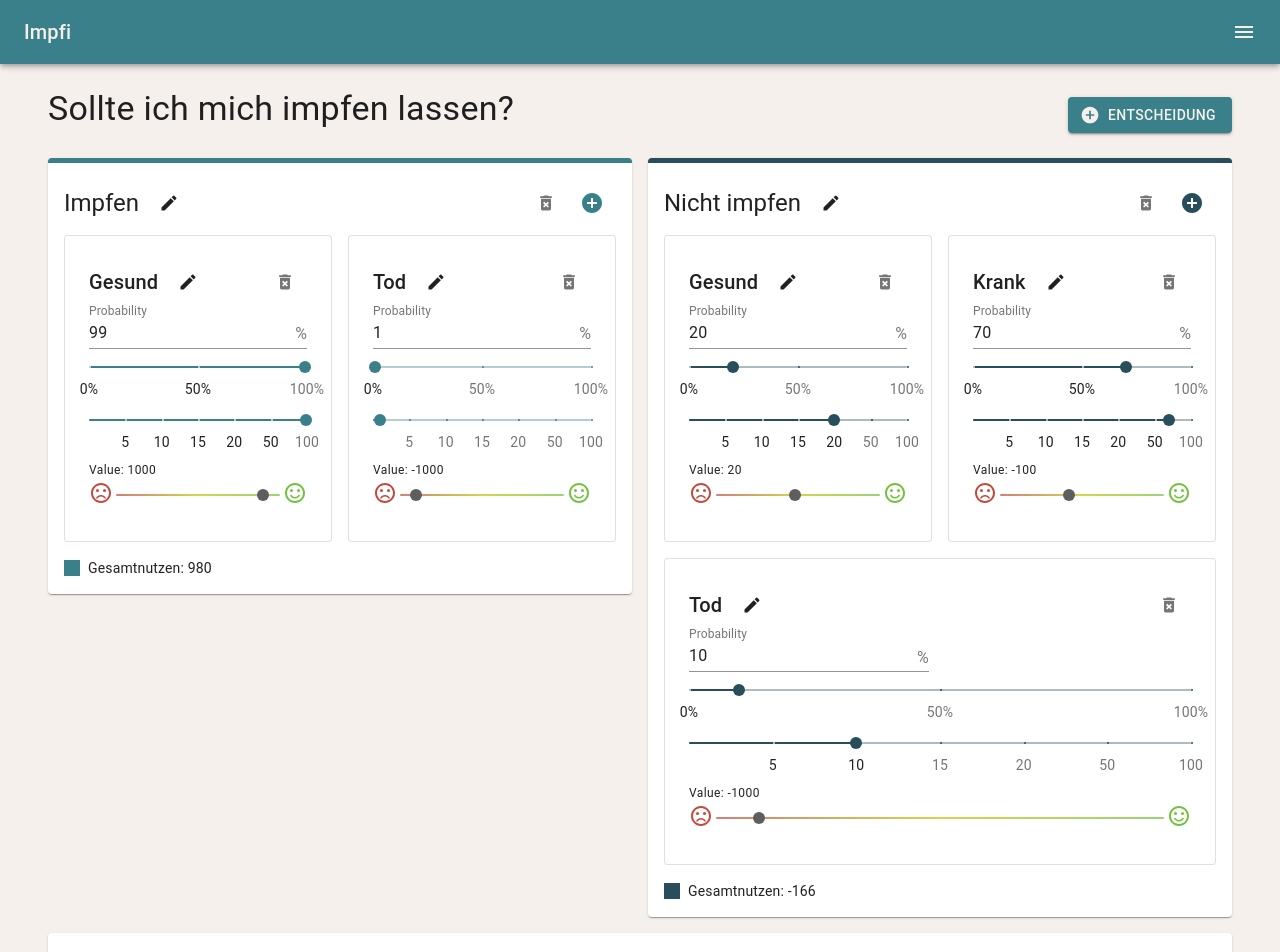
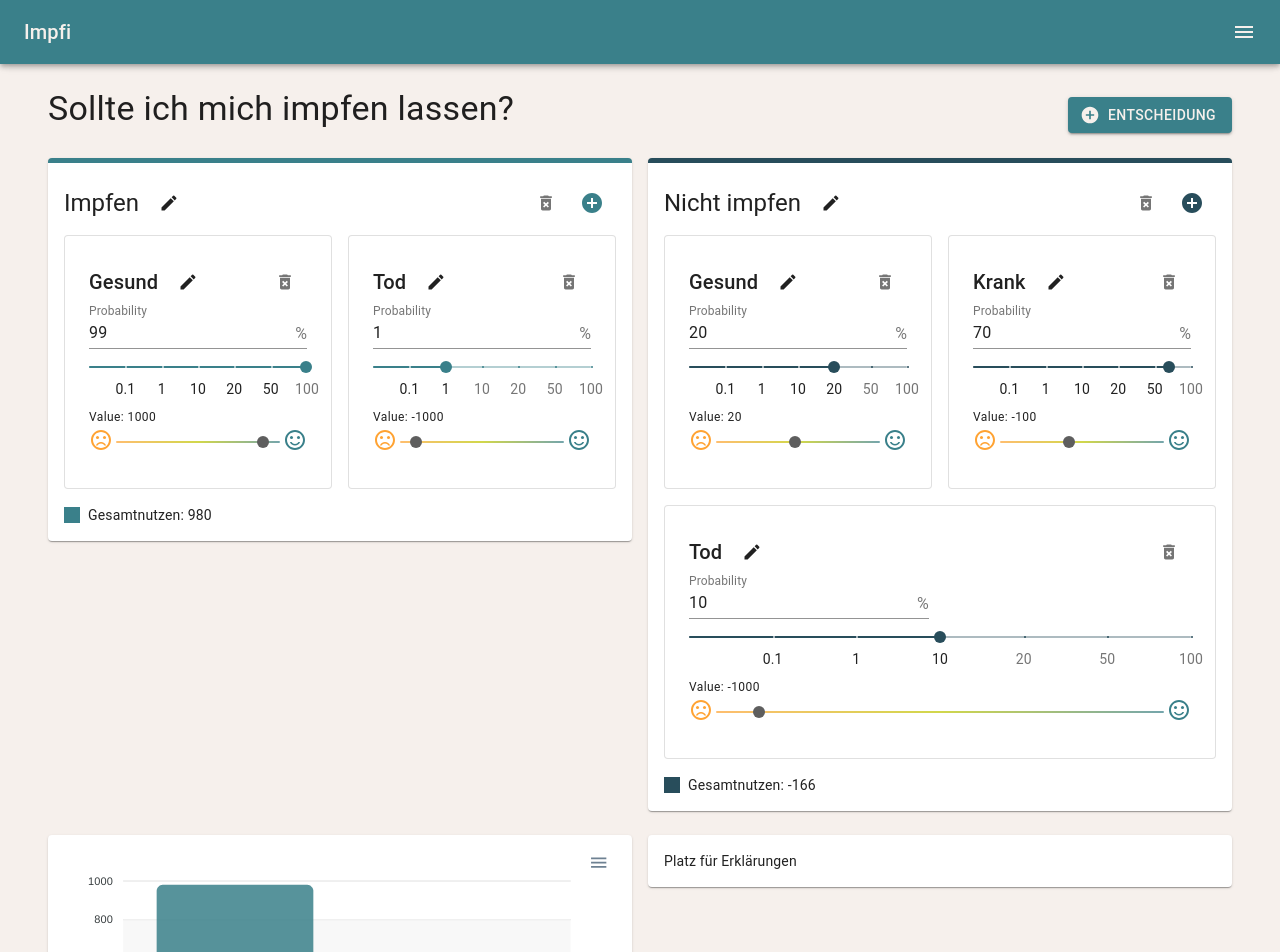
Before and after one commit to grenzbotin/decisionTracer, a Next.js app: page /decisionTracer/en in a window 1280 px wide. Shown: the top 952 px of the page. Built offline with nearby package versions, Linux system fonts and the light colour scheme.

Commit message:
remove linear probability slider, use page main colors for value slider, disable label pop up on slider, adjust marks on probability slider

```diff
--- a/components/Calculator/Calculator.tsx
+++ b/components/Calculator/Calculator.tsx
@@ -1,34 +1,15 @@
-import { Card, Grid, Paper, CardContent, Typography, Slider, Button } from '@material-ui/core';
-import React, { useContext } from 'react';
-import { Decision, GlobalDecisionContext } from '../../hooks/GlobalDecisionsContextProvider';
-import IconButton from '@material-ui/core/IconButton';
-import AddCircleIcon from '@material-ui/icons/AddCircle';
-import DeleteForeverIcon from '@material-ui/icons/DeleteForever';
+import { Card, Grid, Paper, CardContent, Typography, Button } from "@material-ui/core";
+import React, { useContext } from "react";
+import { Decision, GlobalDecisionContext } from "../../hooks/GlobalDecisionsContextProvider";
+import IconButton from "@material-ui/core/IconButton";
+import AddCircleIcon from "@material-ui/icons/AddCircle";
+import DeleteForeverIcon from "@material-ui/icons/DeleteForever";
 
-import { generateColors } from '../theme';
-import EditableTitle from './EditableTitle';
-import NonLinearSlider from './NonLinearSlider';
-import ValidatedInputField from './ValidatedInputField';
-import GrowingSlider from './GrowingSlider';
-
-const marks = [
-  {
-    value: 0,
-    label: '0%'
-  },
-  {
-    value: 50,
-    label: '50%'
-  },
-  {
-    value: 100,
-    label: '100%'
-  }
-];
-
-function valuetext(value: number): string {
-  return `${value}%`;
-}
+import { generateColors } from "../theme";
+import EditableTitle from "./EditableTitle";
+import NonLinearSlider from "./NonLinearSlider";
+import ValidatedInputField from "./ValidatedInputField";
+import GrowingSlider from "./GrowingSlider";
 
 function getResult(decision: Decision): number | string {
   let total = 0;
@@ -37,21 +18,6 @@ function getResult(decision: Decision): number | string {
   });
 
   return Math.round((total * 100) / 100);
-}
-
-function getProbabiltyStep(probability: number): number {
-  switch (true) {
-    case probability <= 1:
-      return 0.001;
-    case probability < 10:
-      return 0.01;
-    case probability < 20:
-      return 0.1;
-    case probability > 20:
-      return 1;
-    default:
-      return 1;
-  }
 }
 
 export default function Calculator(): JSX.Element {
@@ -70,19 +36,14 @@ export default function Calculator(): JSX.Element {
 
   return (
     <Grid container spacing={2}>
-      <Grid container item xs={12} style={{ display: 'flex', justifyContent: 'space-between' }}>
+      <Grid container item xs={12} style={{ display: "flex", justifyContent: "space-between" }}>
         <Grid item md={6} xs={12}>
           <Typography variant="h4" component="h1" gutterBottom>
             Sollte ich mich impfen lassen?
           </Typography>
         </Grid>
-        <Grid item md={6} xs={12} style={{ alignSelf: 'center', textAlign: 'right' }}>
-          <Button
-            variant="contained"
-            color="primary"
-            onClick={setNewDecision}
-            startIcon={<AddCircleIcon />}
-          >
+        <Grid item md={6} xs={12} style={{ alignSelf: "center", textAlign: "right" }}>
+          <Button variant="contained" color="primary" onClick={setNewDecision} startIcon={<AddCircleIcon />}>
             Entscheidung
           </Button>
         </Grid>
@@ -91,17 +52,17 @@ export default function Calculator(): JSX.Element {
         <Grid key={decision.key} item xs>
           <Paper
             style={{
-              minWidth: '200px',
-              padding: '1rem',
+              minWidth: "200px",
+              padding: "1rem",
               borderTop: `5px solid ${colors[decision.key]}`
             }}
           >
             <div
               style={{
-                display: 'flex',
-                justifyContent: 'space-between',
-                alignItems: 'center',
-                marginBottom: '.5rem'
+                display: "flex",
+                justifyContent: "space-between",
+                alignItems: "center",
+                marginBottom: ".5rem"
               }}
             >
               <EditableTitle
@@ -111,11 +72,7 @@ export default function Calculator(): JSX.Element {
                 component="h2"
               />
               <div style={{ color: colors[decision.key] }}>
-                <IconButton
-                  aria-label="remove scenario"
-                  component="span"
-                  onClick={() => removeDecision(decision.key)}
-                >
+                <IconButton aria-label="remove scenario" component="span" onClick={() => removeDecision(decision.key)}>
                   <DeleteForeverIcon fontSize="small" color="inherit" />
                 </IconButton>
                 <IconButton
@@ -131,14 +88,12 @@ export default function Calculator(): JSX.Element {
             <Grid container spacing={2}>
               {decision.cases.map((item) => (
                 <Grid key={item.key} item xs>
-                  <Card variant="outlined" style={{ padding: '.5rem', minWidth: '250px' }}>
+                  <Card variant="outlined" style={{ padding: ".5rem", minWidth: "250px" }}>
                     <CardContent>
-                      <div style={{ display: 'flex', justifyContent: 'space-between' }}>
+                      <div style={{ display: "flex", justifyContent: "space-between" }}>
                         <EditableTitle
                           title={item.title}
-                          onChange={(title: string) =>
-                            editScenarioName(title, decision.key, item.key)
-                          }
+                          onChange={(title: string) => editScenarioName(title, decision.key, item.key)}
                           variant="h6"
                           component="h3"
                         />
@@ -154,42 +109,25 @@ export default function Calculator(): JSX.Element {
                         variant="caption"
                         gutterBottom
                         style={{
-                          display: 'flex',
-                          alignItems: 'center',
-                          justifyContent: 'space-between'
+                          display: "flex",
+                          alignItems: "center",
+                          justifyContent: "space-between"
                         }}
                       >
-                        <ValidatedInputField
-                          decisionKey={decision.key}
-                          itemKey={item.key}
-                          value={item.probability}
-                        />
+                        <ValidatedInputField decisionKey={decision.key} itemKey={item.key} value={item.probability} />
                       </Typography>
-                      <Slider
-                        value={item.probability}
-                        getAriaValueText={valuetext}
-                        aria-labelledby="probability"
-                        step={getProbabiltyStep(item.probability)}
-                        marks={marks}
-                        style={{ color: colors[decision.key] }}
-                        valueLabelDisplay="auto"
-                        onChange={(_e, value) => setProbabiltyChange(decision.key, item.key, value)}
-                      />
-                      <br />
                       <NonLinearSlider
                         marks={[
                           { value: 0, label: 0 },
-                          { value: 5, label: 5 },
+                          { value: 0.1, label: 0.1 },
+                          { value: 1, label: 1 },
                           { value: 10, label: 10 },
-                          { value: 15, label: 15 },
                           { value: 20, label: 20 },
                           { value: 50, label: 50 },
                           { value: 100, label: 100 }
                         ]}
                         steps={1000}
-                        onChange={(value: number) =>
-                          setProbabiltyChange(decision.key, item.key, value)
-                        }
+                        onChange={(value: number) => setProbabiltyChange(decision.key, item.key, value)}
                         style={{ color: colors[decision.key] }}
                         value={item.probability}
                         numFormatter={(val: number) => Math.round(val)}
@@ -198,11 +136,7 @@ export default function Calculator(): JSX.Element {
                       <Typography variant="caption" gutterBottom>
                         Value: {item.value}
                       </Typography>
-                      <GrowingSlider
-                        itemKey={item.key}
-                        decisionKey={decision.key}
-                        value={item.value}
-                      />
+                      <GrowingSlider itemKey={item.key} decisionKey={decision.key} value={item.value} />
                     </CardContent>
                   </Card>
                 </Grid>
@@ -210,17 +144,17 @@ export default function Calculator(): JSX.Element {
             </Grid>
             <div
               style={{
-                marginTop: '1rem',
-                display: 'flex',
-                alignItems: 'center'
+                marginTop: "1rem",
+                display: "flex",
+                alignItems: "center"
               }}
             >
               <span
                 style={{
-                  width: '1rem',
-                  height: '1rem',
-                  display: 'inline-block',
-                  marginRight: '.5rem',
+                  width: "1rem",
+                  height: "1rem",
+                  display: "inline-block",
+                  marginRight: ".5rem",
                   background: colors[decision.key]
                 }}
               />
--- a/components/Calculator/GrowingSlider.tsx
+++ b/components/Calculator/GrowingSlider.tsx
@@ -1,11 +1,11 @@
-import React, { useContext, useEffect, useState } from 'react';
-import { Box, Slider } from '@material-ui/core';
-import { withStyles } from '@material-ui/core/styles';
-import SentimentDissatisfiedOutlinedIcon from '@material-ui/icons/SentimentDissatisfiedOutlined';
-import SentimentSatisfiedOutlinedIcon from '@material-ui/icons/SentimentSatisfiedOutlined';
+import React, { useContext, useEffect, useState } from "react";
+import { Box, Slider } from "@material-ui/core";
+import { withStyles } from "@material-ui/core/styles";
+import SentimentDissatisfiedOutlinedIcon from "@material-ui/icons/SentimentDissatisfiedOutlined";
+import SentimentSatisfiedOutlinedIcon from "@material-ui/icons/SentimentSatisfiedOutlined";
 
-import { GlobalDecisionContext } from '../../hooks/GlobalDecisionsContextProvider';
-import { RED, GREEN } from '../theme';
+import { GlobalDecisionContext } from "../../hooks/GlobalDecisionsContextProvider";
+import { SECONDARY, PRIMARY } from "../theme";
 
 interface Props {
   itemKey: number;
@@ -16,11 +16,11 @@ interface Props {
 const CustomSlider = withStyles({
   rail: {
     opacity: 0.7,
-    backgroundImage: `linear-gradient(90deg, rgb(${RED}) 0%, rgba(191,199,0,1) 50%, rgb(${GREEN}) 100%)`
+    backgroundImage: `linear-gradient(90deg, ${SECONDARY} 0%, rgba(191,199,0,1) 50%, ${PRIMARY} 100%)`
   },
   track: {
-    color: 'transparent',
-    backgroundImage: 'transparent'
+    color: "transparent",
+    backgroundImage: "transparent"
   }
 })(Slider);
 
@@ -60,8 +60,8 @@ const GrowingSlider: React.FC<Props> = ({ itemKey, decisionKey, value }) => {
   }, [value, minMax]);
 
   return (
-    <Box style={{ display: 'flex' }}>
-      <SentimentDissatisfiedOutlinedIcon style={{ color: `rgb(${RED})`, marginRight: '.2rem' }} />
+    <Box style={{ display: "flex" }}>
+      <SentimentDissatisfiedOutlinedIcon style={{ color: SECONDARY, marginRight: ".2rem" }} />
       <CustomSlider
         id={`value-${decisionKey}-${itemKey}`}
         value={value}
@@ -69,11 +69,11 @@ const GrowingSlider: React.FC<Props> = ({ itemKey, decisionKey, value }) => {
         min={minMax.min}
         max={minMax.max}
         step={10}
-        style={{ color: 'rgb(94, 94, 94)' }}
-        valueLabelDisplay="auto"
+        style={{ color: "rgb(94, 94, 94)" }}
+        valueLabelDisplay="off"
         onChange={(_e, value) => setValueChange(decisionKey, itemKey, value)}
       />
-      <SentimentSatisfiedOutlinedIcon style={{ color: `rgb(${GREEN})`, marginLeft: '.2rem' }} />
+      <SentimentSatisfiedOutlinedIcon style={{ color: PRIMARY, marginLeft: ".2rem" }} />
     </Box>
   );
 };
--- a/components/Calculator/NonLinearSlider.tsx
+++ b/components/Calculator/NonLinearSlider.tsx
@@ -4,19 +4,13 @@ import Slider from "@material-ui/core/Slider";
 const zip = (
   ...arrays: Array<Array<{ value: number; label?: string | number }>>
 ): Array<{ value: number; label?: string | number }[]> =>
-  [...new Array(Math.max(...arrays.map((a) => a.length)))]
-    .map((_, i) => i)
-    .map((i) => arrays.map((a) => a[i]));
+  [...new Array(Math.max(...arrays.map((a) => a.length)))].map((_, i) => i).map((i) => arrays.map((a) => a[i]));
 
-const createRange = (
-  [fromMin, fromMax]: Array<number>,
-  [toMin, toMax]: Array<number>
-): ((val: number) => number) => {
+const createRange = ([fromMin, fromMax]: Array<number>, [toMin, toMax]: Array<number>): ((val: number) => number) => {
   const fromRange = fromMax - fromMin;
   const toRange = toMax - toMin;
 
-  return (fromValue: number) =>
-    ((fromValue - fromMin) / fromRange) * toRange + toMin;
+  return (fromValue: number) => ((fromValue - fromMin) / fromRange) * toRange + toMin;
 };
 
 const createScale = (
@@ -28,35 +22,29 @@ const createScale = (
   const zone = (max - min) / (marks.length - 1);
   const zones = marks.map((_, i) => [i * zone + min, (i + 1) * zone + min]);
 
-  const ranges: Array<
-    Array<number[] | ((val: number) => number)>
-  > = zippedMarks
+  const ranges: Array<Array<number[] | ((val: number) => number)>> = zippedMarks
     .filter(([a, b]) => a !== undefined && b !== undefined)
     .map(([a, b], i) => [
       createRange(zones[i], [a.value, b.value]),
       zones[i],
       createRange([a.value, b.value], zones[i]),
-      [a.value, b.value],
+      [a.value, b.value]
     ]);
 
   const sliderValToScaled = (sliderVal: number): number => {
-    const desiredRanges: Array<
-      number[] | ((val: number) => number)
-    > = ranges.find(([, x]) => sliderVal >= x[0] && sliderVal <= x[1]);
+    const desiredRanges: Array<number[] | ((val: number) => number)> = ranges.find(
+      ([, x]) => sliderVal >= x[0] && sliderVal <= x[1]
+    );
 
-    return (
-      typeof desiredRanges[0] === "function" && desiredRanges[0](sliderVal)
-    );
+    return typeof desiredRanges[0] === "function" && desiredRanges[0](sliderVal);
   };
 
   const scaledValToSlider = (scaledVal: number): number => {
-    const desiredRanges: Array<
-      number[] | ((val: number) => number)
-    > = ranges.find(([, , , x]) => scaledVal >= x[0] && scaledVal <= x[1]);
+    const desiredRanges: Array<number[] | ((val: number) => number)> = ranges.find(
+      ([, , , x]) => scaledVal >= x[0] && scaledVal <= x[1]
+    );
 
-    return (
-      typeof desiredRanges[2] === "function" && desiredRanges[2](scaledVal)
-    );
+    return typeof desiredRanges[2] === "function" && desiredRanges[2](scaledVal);
   };
 
   return [sliderValToScaled, scaledValToSlider];
@@ -77,26 +65,21 @@ const NonLinearSlider: React.FC<Props> = ({
   onChange = (x: number) => x,
   value = 0,
   numFormatter,
-  style,
+  style
 }) => {
-  const handleChange = (
-    _event: React.ChangeEvent<Record<string, unknown>>,
-    newValue: number | number[]
-  ): void => {
+  const handleChange = (_event: React.ChangeEvent<Record<string, unknown>>, newValue: number | number[]): void => {
     if (typeof newValue === "number") {
       onChange(scale(newValue));
     }
   };
 
-  const [scale, unscale] = React.useMemo(() => createScale(0, 1, marks), [
-    marks,
-  ]);
+  const [scale, unscale] = React.useMemo(() => createScale(0, 1, marks), [marks]);
 
   const followersMarks = marks
     .filter((mark) => mark.label)
     .map((mark) => ({
       ...mark,
-      value: unscale(mark.value),
+      value: unscale(mark.value)
     }));
 
   return (
@@ -110,7 +93,7 @@ const NonLinearSlider: React.FC<Props> = ({
       scale={scale}
       style={style}
       onChange={handleChange}
-      valueLabelDisplay="auto"
+      valueLabelDisplay="off"
       aria-labelledby="non-linear-slider"
     />
   );
--- a/components/Result/Result.tsx
+++ b/components/Result/Result.tsx
@@ -1,31 +1,31 @@
-import React, { useContext } from 'react';
-import dynamic from 'next/dynamic';
-import { Decision, GlobalDecisionContext } from '../../hooks/GlobalDecisionsContextProvider';
-import { Paper } from '@material-ui/core';
-import { generateColors } from '../theme';
+import React, { useContext } from "react";
+import dynamic from "next/dynamic";
+import { Decision, GlobalDecisionContext } from "../../hooks/GlobalDecisionsContextProvider";
+import { Grid, Paper } from "@material-ui/core";
+import { generateColors } from "../theme";
 
-const Chart = dynamic(() => import('react-apexcharts'), { ssr: false });
+const Chart = dynamic(() => import("react-apexcharts"), { ssr: false });
 
 const defaultOptions = {
   chart: {
-    id: 'basicValues',
-    type: 'bar'
+    id: "basicValues",
+    type: "bar"
   },
   plotOptions: {
     bar: {
       borderRadius: 6,
-      endingShape: 'rounded',
+      endingShape: "rounded",
       distributed: true
     }
   },
   grid: {
     row: {
-      colors: ['#fff', '#f2f2f2']
+      colors: ["#fff", "#f2f2f2"]
     }
   },
   yaxis: {
     title: {
-      text: 'Nutzwert'
+      text: "Nutzwert"
     }
   },
   dataLabels: {
@@ -39,7 +39,7 @@ const defaultOptions = {
       {
         y: 0,
         strokeDashArray: 0,
-        borderColor: '#919191',
+        borderColor: "#919191",
         borderWidth: 2
       }
     ]
@@ -66,25 +66,37 @@ function Result(): JSX.Element {
   const colors = generateColors(decisions.length);
 
   return (
+    <Grid container spacing={2} style={{ marginTop: "1rem" }}>
+      <Grid item xs={12} md={6}>
         <Paper
           style={{
-        minWidth: '200px',
-        padding: '1rem',
-        marginTop: '1rem'
+            minWidth: "200px",
+            padding: "1rem"
           }}
         >
           {decisions.length > 0 ? (
             <Chart
               options={{ ...defaultOptions, colors, xaxis: { categories } }}
-          series={[{ name: 'Nutzwert', data: results }]}
+              series={[{ name: "Nutzwert", data: results }]}
               type="bar"
               height={300}
               width="100%"
             />
           ) : (
-        'Keine Entscheidungen angegeben'
+            "Keine Entscheidungen angegeben"
           )}
         </Paper>
+      </Grid>
+      <Grid item xs={12} md={6}>
+        <Paper
+          style={{
+            padding: "1rem"
+          }}
+        >
+          Platz für Erklärungen
+        </Paper>
+      </Grid>
+    </Grid>
   );
 }
 
```
Lines whose indentation alone changed are shown as unchanged.
